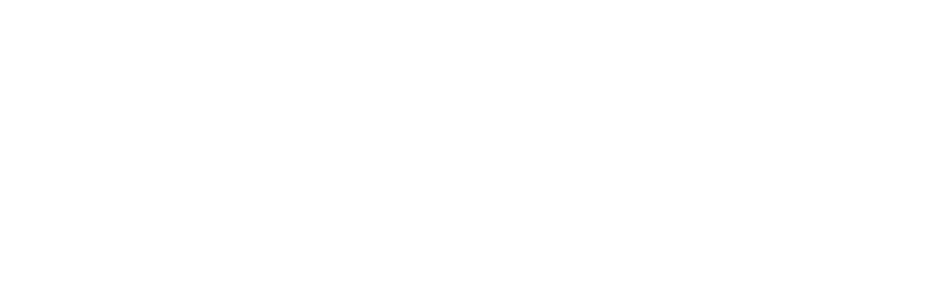
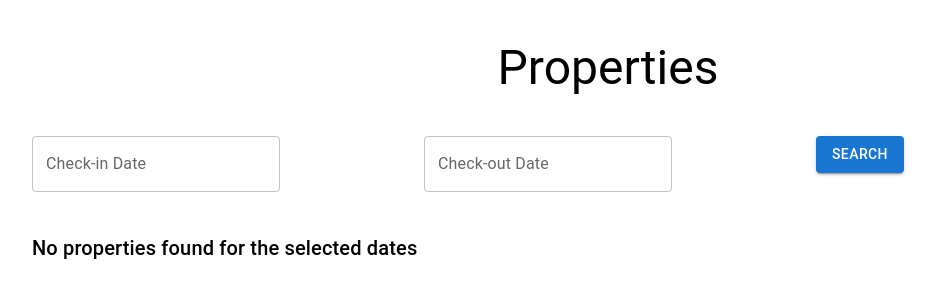
Before and after one commit to meer1616/vacation-home, a React (Create React App) app in the folder frontend/: page /properties in a window 1280 px wide. Before the commit this address had no page. Shown: the top 300 px of the page, without its empty margins (32-968 px from the left). Built offline with nearby package versions, Linux system fonts and the light colour scheme.

Commit message:
added page for viewing property results

```diff
--- a/frontend/src/App.js
+++ b/frontend/src/App.js
@@ -5,6 +5,7 @@
 import TwoFAForm from './components/TwoFAForm';
 import Home from './components/Home';
 import PropertyBooking from './components/PropertyBooking';
+import PropertyResults from './components/PropertyResults';
 function App() {
   return (
     <div >
@@ -14,6 +15,7 @@
           <Route path="/" element={<Home />} />
           <Route path="/login" element={<LoginUser />} />
           <Route path="/twofa" element={<TwoFAForm />} />
+          <Route path="/properties" element={<PropertyResults />} />
           <Route path="/booking/:id" element={<PropertyBooking />} />
         </Routes>
       </Router>
--- /dev/null
+++ b/frontend/src/components/PropertyResults.js
@@ -0,0 +1,159 @@
+import React, { useState } from 'react'
+import { Container, Grid, Card, CardContent, Typography, Button, TextField } from '@mui/material';
+import { useForm, Controller } from 'react-hook-form';
+import { yupResolver } from '@hookform/resolvers/yup';
+import * as yup from 'yup';
+import { LocalizationProvider, DatePicker } from '@mui/x-date-pickers';
+import { AdapterDateFns } from '@mui/x-date-pickers/AdapterDateFns';
+
+const schema = yup.object().shape({
+    check_in: yup.date().required('Check-in date is required'),
+    check_out: yup.date().required('Check-out date is required'),
+});
+
+const PropertyResults = () => {
+    const [propertyResults, setPropertyResults] = useState([]);
+
+    const {
+        control,
+        handleSubmit,
+        formState: { errors }
+    } = useForm({
+        resolver: yupResolver(schema)
+    });
+
+    const onSubmit = (data) => {
+        const check_in_epoch = Math.floor(new Date(data.check_in).getTime() / 1000);
+        const check_out_epoch = Math.floor(new Date(data.check_out).getTime() / 1000);
+
+        if (check_in_epoch >= check_out_epoch) {
+            alert('Check-out date must be after check-in date');
+            return;
+        }
+
+        const searchRequest = {
+            check_in: check_in_epoch,
+            check_out: check_out_epoch
+        };
+
+        console.log(searchRequest);
+
+        // Submit formData to your API or handle it as needed
+        // load sample data
+        setPropertyResults([
+            {
+                type: 'Single Room',
+                rate: 100,
+                capacity: 1
+            },
+            {
+                type: 'Double Room',
+                rate: 150,
+                capacity: 2
+            },
+            {
+                type: 'Suite',
+                rate: 200,
+                capacity: 4
+            }
+        ]);
+    };
+
+    return (
+        <Container>
+            <Typography variant='h3' textAlign={"center"} m={5}>Properties</Typography>
+            <form onSubmit={handleSubmit(onSubmit)}>
+                <Grid container spacing={3}>
+                    <Grid item xs={4}>
+                        <Controller
+                            name="check_in"
+                            control={control}
+                            render={({ field }) => (
+                                <LocalizationProvider dateAdapter={AdapterDateFns}>
+                                    <DatePicker
+                                        {...field}
+                                        label="Check-in Date"
+                                        renderInput={(params) => (
+                                            <TextField
+                                                {...params}
+                                                fullWidth
+                                                error={!!errors.check_in}
+                                                helperText={errors.check_in?.message}
+                                            />
+                                        )}
+                                    />
+                                </LocalizationProvider>
+                            )}
+                        />
+                    </Grid>
+                    <Grid item xs={4}>
+                        <Controller
+                            name="check_out"
+                            control={control}
+                            render={({ field }) => (
+                                <LocalizationProvider dateAdapter={AdapterDateFns}>
+                                    <DatePicker
+                                        {...field}
+                                        label="Check-out Date"
+                                        renderInput={(params) => (
+                                            <TextField
+                                                {...params}
+                                                fullWidth
+                                                error={!!errors.check_out}
+                                                helperText={errors.check_out?.message}
+                                            />
+                                        )}
+                                    />
+                                </LocalizationProvider>
+                            )}
+                        />
+                    </Grid>
+                    <Grid item xs={4}>
+                        <Button type="submit" variant="contained" color="primary">Search</Button>
+                    </Grid>
+                </Grid>
+            </form>
+            {
+                (
+                    propertyResults && propertyResults.length > 0 &&
+                    <Grid container spacing={2}>
+                        {
+                            propertyResults.map((property) => {
+                                return (
+                                    <Grid item xs={12} sm={6}>
+                                        <Card>
+                                            <CardContent>
+                                                <Typography variant="h6" component="h2">
+                                                    Type: {property.type}
+                                                </Typography>
+                                                <Typography color="textSecondary">
+                                                    Rate per day: CAD$ {property.rate}
+                                                </Typography>
+                                                <Typography variant="body2" component="p">
+                                                    Capacity: {property.capacity}
+                                                </Typography>
+                                                <Button variant="contained" color="primary">
+                                                    Book Now
+                                                </Button>
+                                            </CardContent>
+                                        </Card>
+                                    </Grid>
+                                );
+                            })
+                        }
+                    </Grid>
+                )
+            }
+            {
+                (propertyResults && propertyResults.length === 0) &&
+                (
+                    <Typography variant="h6" component="p" mt={5}>
+                        No properties found for the selected dates
+                    </Typography>
+                )
+            }
+        </ Container>
+    )
+}
+
+export default PropertyResults;
```
